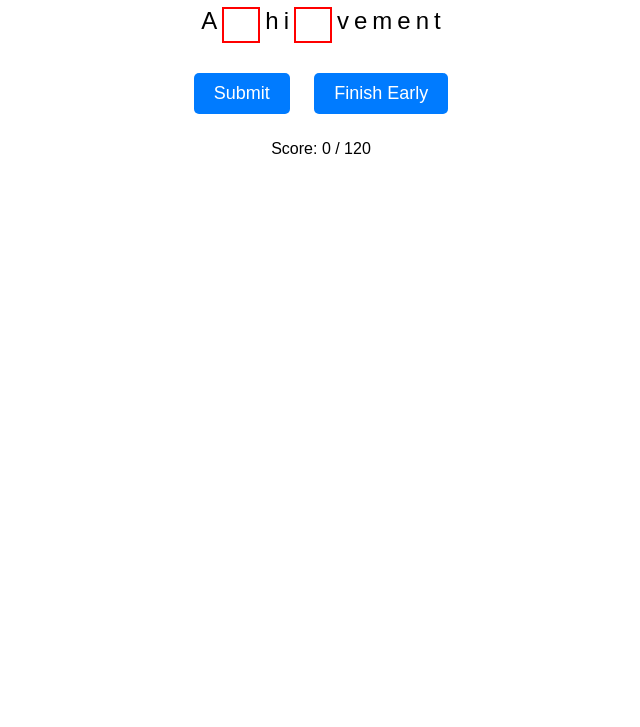
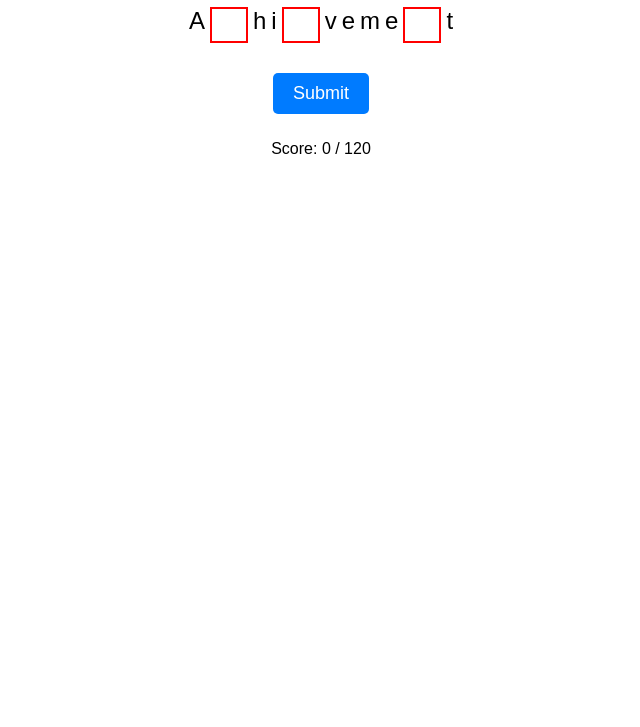
Before and after one commit to Ethar-HA/missing_letters, a plain HTML site: page game.html in a window 1280 px wide. Shown: the part 73-800 px from the top of the page, without its empty margins (319-959 px from the left). Drawn offline with Linux system fonts and the light colour scheme.

Commit message:
game.html

```diff
--- a/game.html
+++ b/game.html
@@ -46,7 +46,7 @@
     <h1>Guess the Missing Letters</h1>
     <div id="wordDisplay" class="word-container"></div>
     <button onclick="checkAnswer()">Submit</button>
-    <button onclick="finishEarly()">Finish Early</button>
+
     <p id="result"></p>
     <p>Score: <span id="score">0</span> / 120</p>
 
@@ -65,7 +65,7 @@
             "Passion", "Peace", "Personal Development", "Personal Expression", "Planning", "Play", "Pleasure", "Power",
             "Privacy", "Purity", "Quality", "Radiance", "Recognition", "Relationships", "Religion", "Reputation",
             "Responsibility", "Risk", "Safety & Security", "Self-Respect", "Sensibility", "Sensuality", "Serenity",
-            "Service", "Sexuality", "Sophistication", "Spark", "Speculation", "Spirituality", "Stability", "Success",
+            "Service", "Sophistication", "Spark", "Speculation", "Spirituality", "Stability", "Success",
             "Status", "Teaching", "Tenderness", "Thrill", "Unity", "Variety", "Wealth", "Winning", "Wisdom", "Innovation",
             "Empowerment", "Revolution", "Transformation", "Collaboration", "Sustainability", "Opportunity", "Determination",
             "Creativity", "Ambition", "Inclusion", "Resilience", "Productivity", "Integrity", "Support", "Diversity",
@@ -80,7 +80,7 @@
                 let wordArr = word.split("");
                 let indices = [];
 
-                while (indices.length < 2) {
+                while (indices.length < 3) {
                     let randomIndex = Math.floor(Math.random() * wordArr.length);
                     if (!indices.includes(randomIndex) && wordArr[randomIndex] !== " ") {
                         indices.push(randomIndex);
@@ -165,9 +165,7 @@
             document.querySelectorAll("button").forEach(button => button.style.display = "none");
         }
 
-        function finishEarly() {
-            finishGame();
-        }
+
 
         loadWord();
     </script>
```
